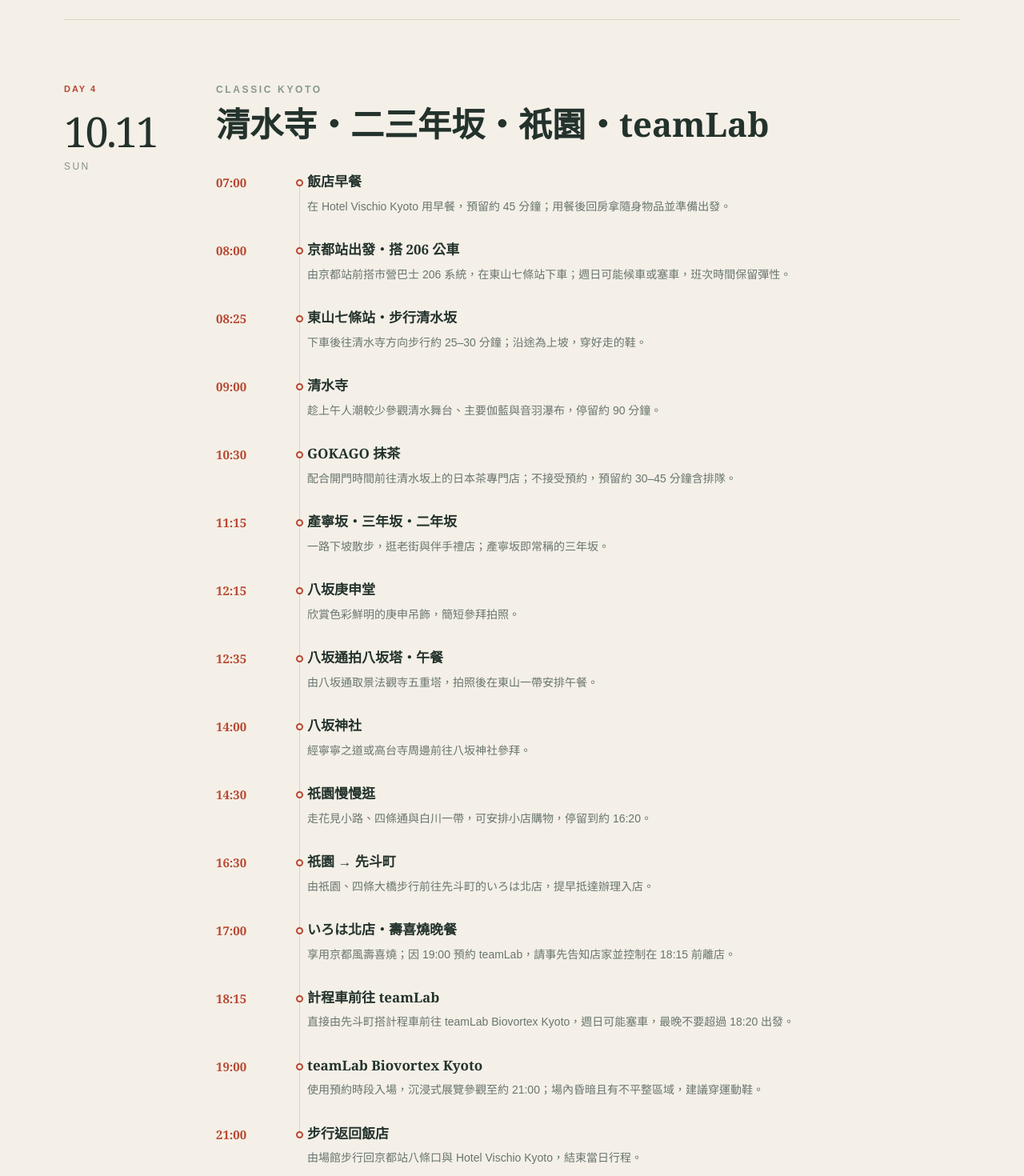
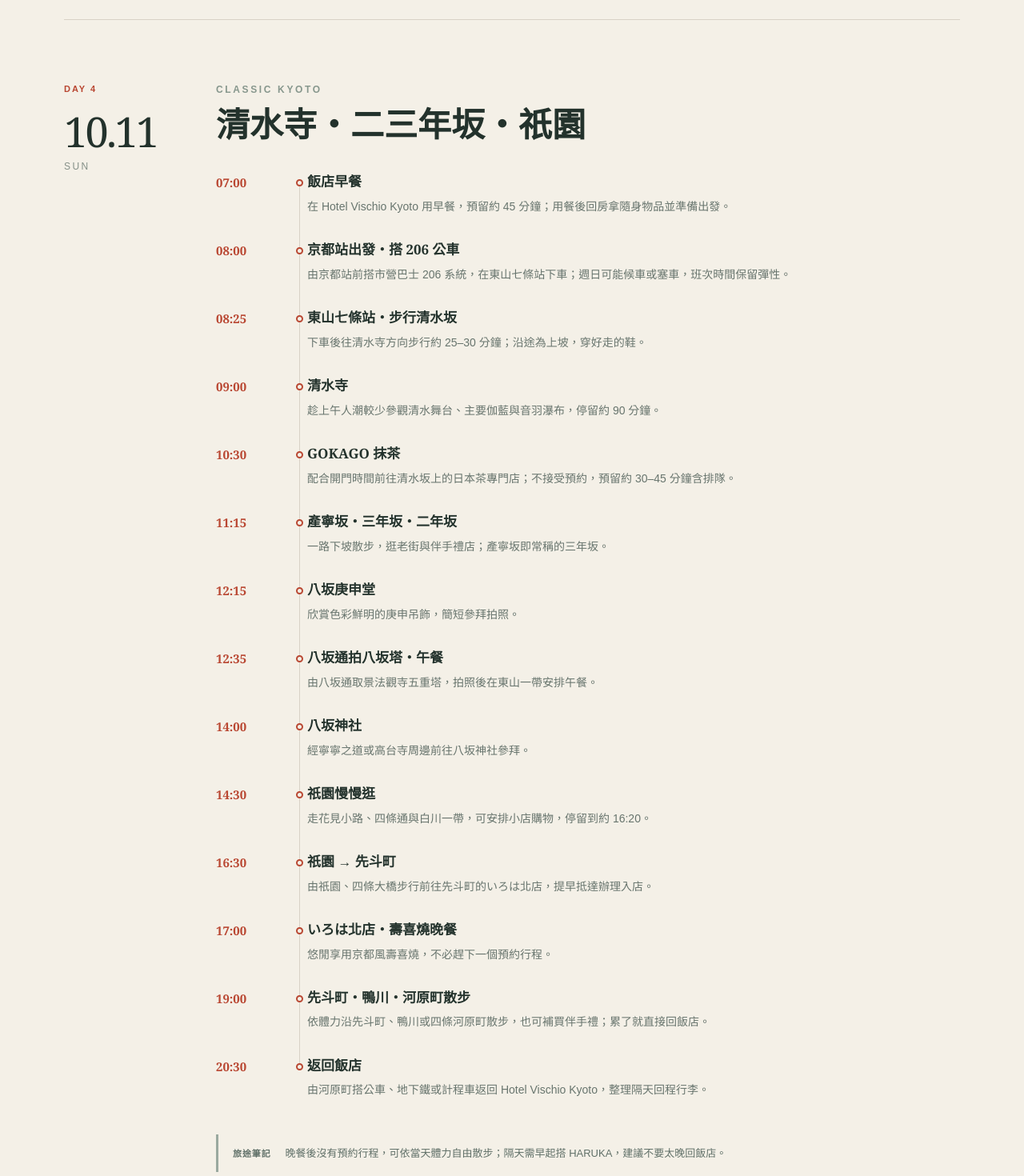
Before and after one commit to You-Sz/kyoto-2026-autumn, a Next.js app: page / in a window 1280 px wide. Shown: the part 4420-5890 px from the top of the page at 80% size. Built offline with nearby package versions, Linux system fonts and the light colour scheme.

Commit message:
Remove teamLab from October 11 itinerary

```diff
--- a/app/page.tsx
+++ b/app/page.tsx
@@ -58,7 +58,7 @@ const days = [
     id: "day-4",
     date: "10.11",
     weekday: "SUN",
-    title: "清水寺・二三年坂・祇園・teamLab",
+    title: "清水寺・二三年坂・祇園",
     tone: "temple",
     events: [
       ["07:00", "飯店早餐", "在 Hotel Vischio Kyoto 用早餐，預留約 45 分鐘；用餐後回房拿隨身物品並準備出發。"],
@@ -72,12 +72,11 @@ const days = [
       ["14:00", "八坂神社", "經寧寧之道或高台寺周邊前往八坂神社參拜。"],
       ["14:30", "祇園慢慢逛", "走花見小路、四條通與白川一帶，可安排小店購物，停留到約 16:20。"],
       ["16:30", "祇園 → 先斗町", "由祇園、四條大橋步行前往先斗町的いろは北店，提早抵達辦理入店。"],
-      ["17:00", "いろは北店・壽喜燒晚餐", "享用京都風壽喜燒；因 19:00 預約 teamLab，請事先告知店家並控制在 18:15 前離店。"],
-      ["18:15", "計程車前往 teamLab", "直接由先斗町搭計程車前往 teamLab Biovortex Kyoto，週日可能塞車，最晚不要超過 18:20 出發。"],
-      ["19:00", "teamLab Biovortex Kyoto", "使用預約時段入場，沉浸式展覽參觀至約 21:00；場內昏暗且有不平整區域，建議穿運動鞋。"],
-      ["21:00", "步行返回飯店", "由場館步行回京都站八條口與 Hotel Vischio Kyoto，結束當日行程。"],
+      ["17:00", "いろは北店・壽喜燒晚餐", "悠閒享用京都風壽喜燒，不必趕下一個預約行程。"],
+      ["19:00", "先斗町・鴨川・河原町散步", "依體力沿先斗町、鴨川或四條河原町散步，也可補買伴手禮；累了就直接回飯店。"],
+      ["20:30", "返回飯店", "由河原町搭公車、地下鐵或計程車返回 Hotel Vischio Kyoto，整理隔天回程行李。"],
     ],
-    alert: "硬截止｜いろは北店 17:00 入店後最晚 18:15 離開，直接搭計程車前往 teamLab。請預先購買 10/11 19:00 票券；場館 21:00 關閉、最晚 19:30 入場。",
+    note: "晚餐後沒有預約行程，可依當天體力自由散步；隔天需早起搭 HARUKA，建議不要太晚回飯店。",
   },
   {
     id: "day-5",
@@ -108,7 +107,6 @@ const links = [
   ["GOKAGO 抹茶", "https://gokago-kyoto.com/"],
   ["弗朗索瓦喫茶室", "https://francois1934.com/"],
   ["いろは北店", "https://www.sukiyaki-iroha.com/ja/"],
-  ["teamLab Biovortex Kyoto", "https://www.teamlab.art/e/kyoto/"],
 ];
 
 export default function Home() {
@@ -189,7 +187,7 @@ export default function Home() {
         <div className="shell checklist-inner">
           <div className="section-heading light"><p>BEFORE YOU GO</p><h2>出發前確認</h2></div>
           <div className="check-grid">
-            <div><b>01</b><h3>交通・門票預約</h3><p>京都往返天橋立指定席、10/12 第一班 HARUKA、10/11 19:00 teamLab。</p></div>
+            <div><b>01</b><h3>交通・門票預約</h3><p>京都往返天橋立指定席、10/12 第一班 HARUKA。</p></div>
             <div><b>02</b><h3>行李安排</h3><p>大件行李留在京都；天橋立過夜行李使用車站置物櫃。</p></div>
             <div><b>03</b><h3>接駁確認</h3><p>向北野屋預約 10/9 約 17:30 天橋立站接駁。</p></div>
             <div><b>04</b><h3>時刻複查</h3><p>出發前再次確認觀光船、丹海巴士與特急最終班表。</p></div>
```
